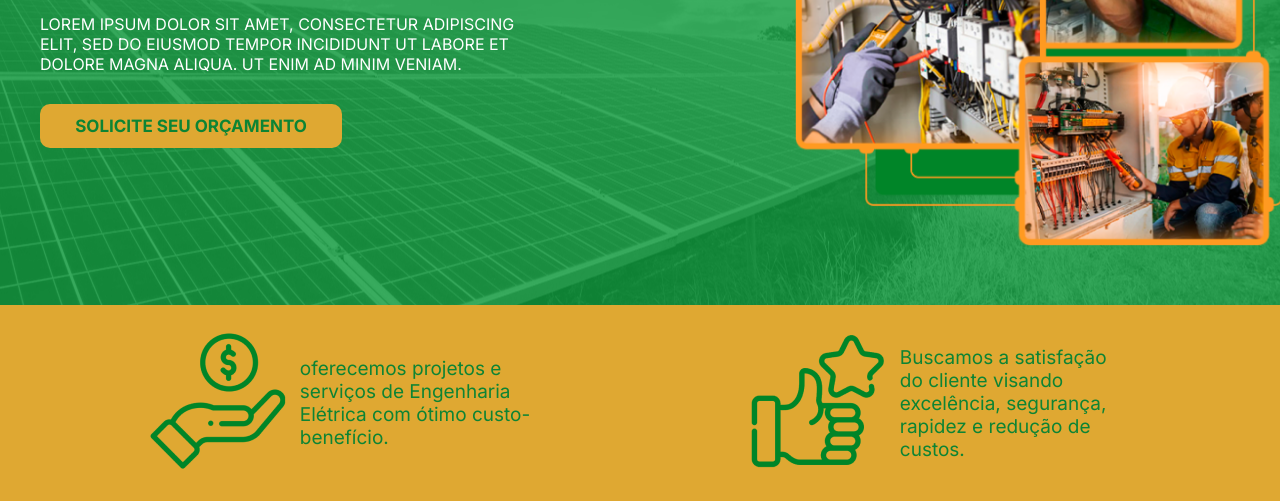
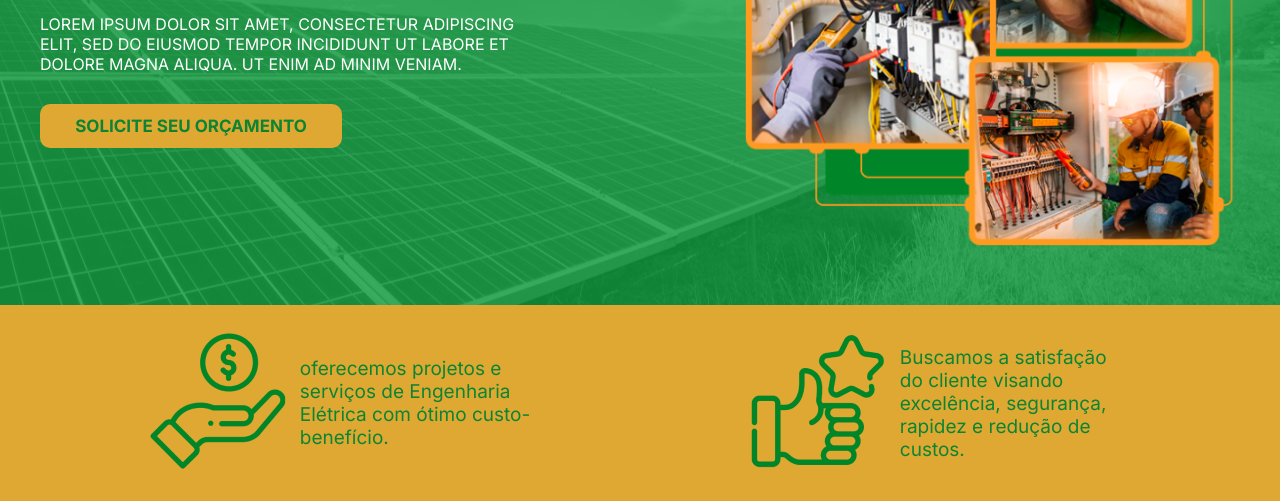
Before and after one commit to Site-DDCONSTRU/SITEDDELETRICA, a plain HTML site: page index.html in a window 1280 px wide. Shown: the part 385-886 px from the top of the page. Drawn offline with Linux system fonts and the light colour scheme.

Commit message:
Update style.css

```diff
--- a/style.css
+++ b/style.css
@@ -102,8 +102,7 @@ section.page1{
     background-attachment: fixed;
     display: flex;
     align-items: center;
-    justify-content: space-around;
-    gap: 250px;
+    justify-content: space-between;
     padding: 0 40px;
 }
 
```
